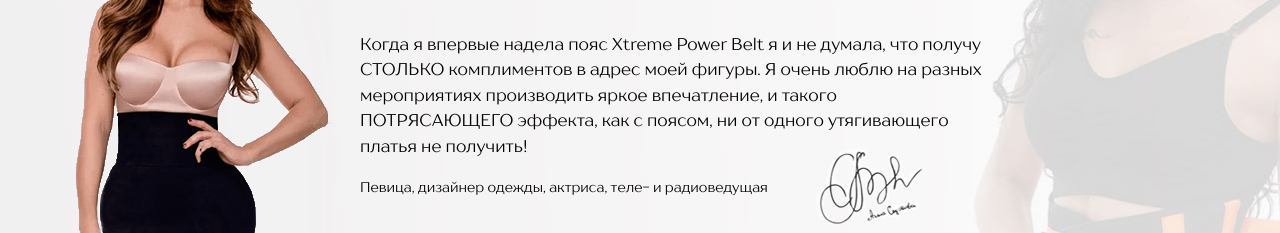
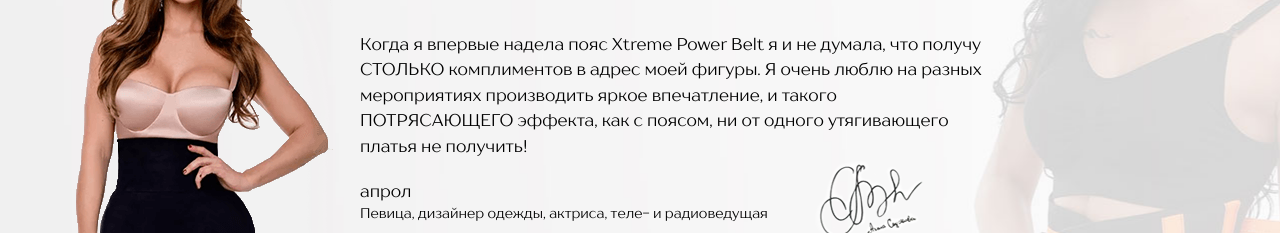
Before and after one commit to vitalitynet/vitalitynet.github.io, a plain HTML site: page index.html in a window 1280 px wide. Shown: the part 1898-2131 px from the top of the page. Drawn offline with nearby package versions, Linux system fonts and the light colour scheme; no server answers.

Commit message:
Update index.html

```diff
--- a/index.html
+++ b/index.html
@@ -108,7 +108,7 @@
                <h4><b>«Подарите себе эффектную тонкую талию,</b> и ваша фигура не останется незамеченной!»</h4>
                <p>Когда я впервые надела пояс Xtreme Power Belt я и не думала, что получу СТОЛЬКО комплиментов в адрес моей фигуры. Я очень люблю на разных мероприятиях производить яркое впечатление, и такого ПОТРЯСАЮЩЕГО эффекта, как с поясом, ни от одного утягивающего платья не получить!</p>
                <div class="author">
-                  <p></p>
+                  <p>апрол</p>
                   <small>Певица, дизайнер одежды, актриса, теле- и радиоведущая</small>
                </div>
                <a href="#order_form" class="button width">Заказать пояс со&nbsp;скидкой</a>
```
